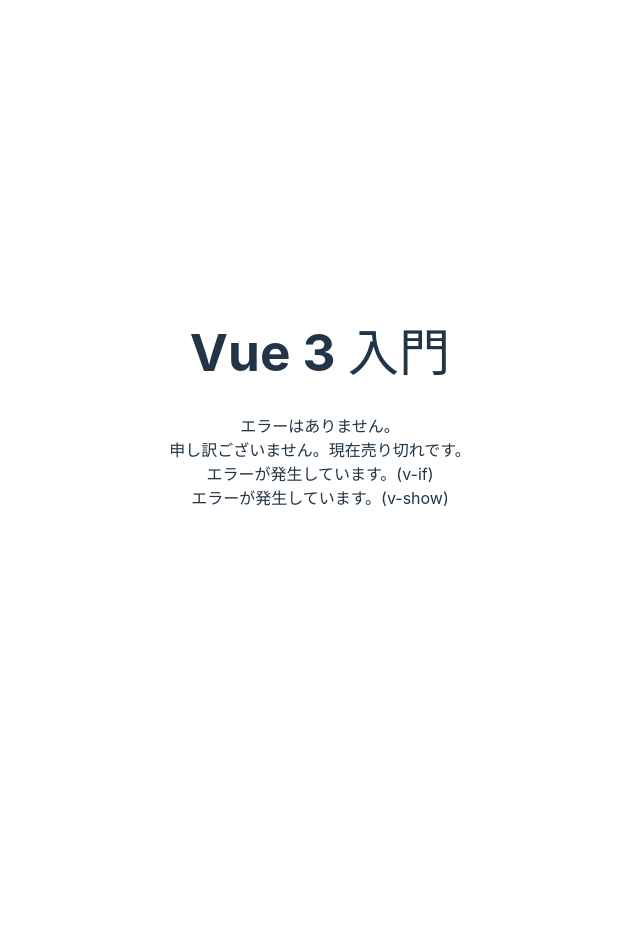
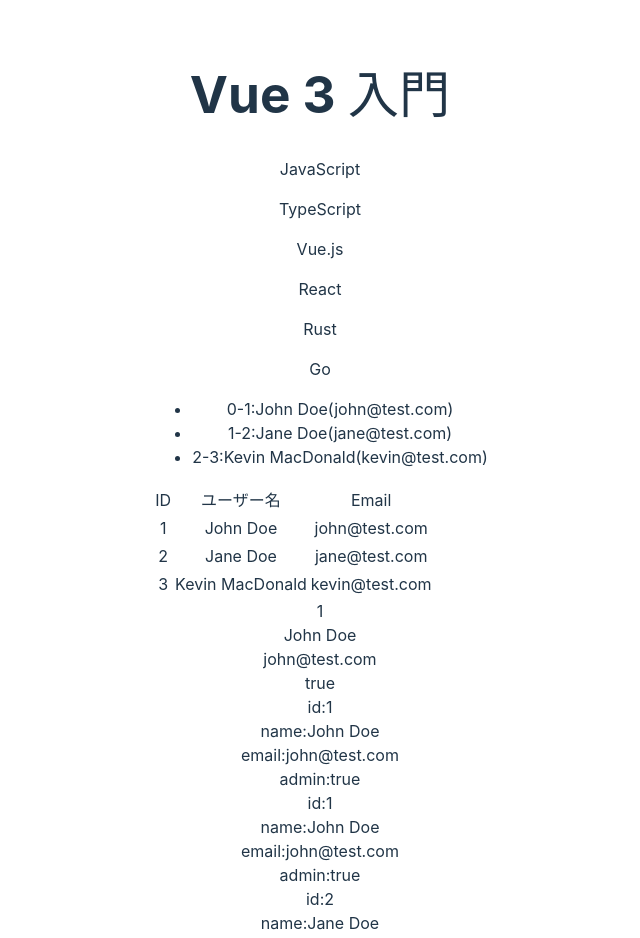
Before and after one commit to Bear29ers/primer-vue, a Vue app in the folder 03_basic_v3/: page / in a window 1280 px wide. Shown: the top 938 px of the page, without its empty margins (320-960 px from the left). Before the commit the page ends 800 px from the top, so only its background shows below. Built offline with nearby package versions, Linux system fonts and the light colour scheme.

Commit message:
feat: :sparkles: リスト表示

```diff
--- a/03_basic_v3/src/App.vue
+++ b/03_basic_v3/src/App.vue
@@ -1,29 +1,61 @@
 <script setup>
-// const error = true;
-const error = '';
-const stock = 0;
-const error2 = true;
+const languages = ['JavaScript', 'TypeScript', 'Vue.js', 'React', 'Rust', 'Go'];
+const users = [
+  { id: 1, name: 'John Doe', email: 'john@test.com', admin: true },
+  { id: 2, name: 'Jane Doe', email: 'jane@test.com', admin: false },
+  { id: 3, name: 'Kevin MacDonald', email: 'kevin@test.com', admin: false },
+];
+const user = {
+  id: 1,
+  name: 'John Doe',
+  email: 'john@test.com',
+  admin: true,
+};
 </script>
 
 <template>
   <h1>Vue 3 入門</h1>
-  <div v-if="error">{{ error }}</div>
-  <div v-else>エラーはありません。</div>
-  <!-- <div v-if="error">エラーが発生しています。</div> -->
+  <!-- <p>{{ languages[0] }}</p> -->
+  <!-- <p>{{ languages[1] }}</p> -->
+  <!-- <p>{{ languages[2] }}</p> -->
 
-  <div v-if="stock > 5">まだ商品の在庫数に余裕があります。</div>
-  <div v-else-if="stock === 0">申し訳ございません。現在売り切れです。</div>
-  <div v-else>在庫数が少なくなっています。お急ぎください。</div>
+  <p v-for="language in languages" :key="language">{{ language }}</p>
+  <ul>
+    <li v-for="(user, index) in users" :key="user.id">{{ index }}-{{ user.id }}:{{ user.name }}({{ user.email }})</li>
+  </ul>
 
-  <div v-if="error2">エラーが発生しています。(v-if)</div>
-  <div v-show="error2">エラーが発生しています。(v-show)</div>
-  <!--
-  v-if、v-showの違い
-  条件がfalseの場合
-  v-showのdisplayのnone、blockの切り替えはv-ifによる要素の追加、削除より処理の負荷が低い。
-  ユーザーとのインタラクティブによってスピードは重要なので、可能な限り負荷が低い処理を実行することに意味がある。
-  例えばドロップダウンメニューのように非表示の時には何も表示されず、表示・非表示を繰り返すような機能にv-showは適している。
-  -->
+  <table>
+    <thead>
+      <tr>
+        <td>ID</td>
+        <td>ユーザー名</td>
+        <td>Email</td>
+      </tr>
+    </thead>
+    <tbody>
+      <tr v-for="user in users" :key="user.id">
+        <td>{{ user.id }}</td>
+        <td>{{ user.name }}</td>
+        <td>{{ user.email }}</td>
+      </tr>
+    </tbody>
+  </table>
+
+  <div v-for="value in user" :key="value">{{ value }}</div>
+  <div v-for="(value, name) in user" :key="value">{{ name }}:{{ value }}</div>
+
+  <!-- 複数のv-forを実行 -->
+  <div v-for="user in users" :key="user.id">
+    <div v-for="(value, name) in user" :key="value">{{ name }}:{{ value }}</div>
+  </div>
+
+  <!-- v-forディレクティブとv-ifディレクティブを合わせて利用 -->
+  <div v-for="user in users" :key="user.id">
+    <!-- adminの値がfalseのユーザーのみ表示される -->
+    <div v-if="!user.admin">
+      {{ user.name }}
+    </div>
+  </div>
 </template>
 
 <style></style>
--- a/03_basic_v3/src/main.js
+++ b/03_basic_v3/src/main.js
@@ -3,6 +3,7 @@
 // import App from './App01.vue';
 // import App from './App02.vue';
 // import App from './App03.vue';
+// import App from './App04.vue';
 import App from './App.vue';
 
 createApp(App).mount('#app');
```
Also changed, not shown: 03_basic_v3/src/App04.vue (added, +29 -0 lines).
